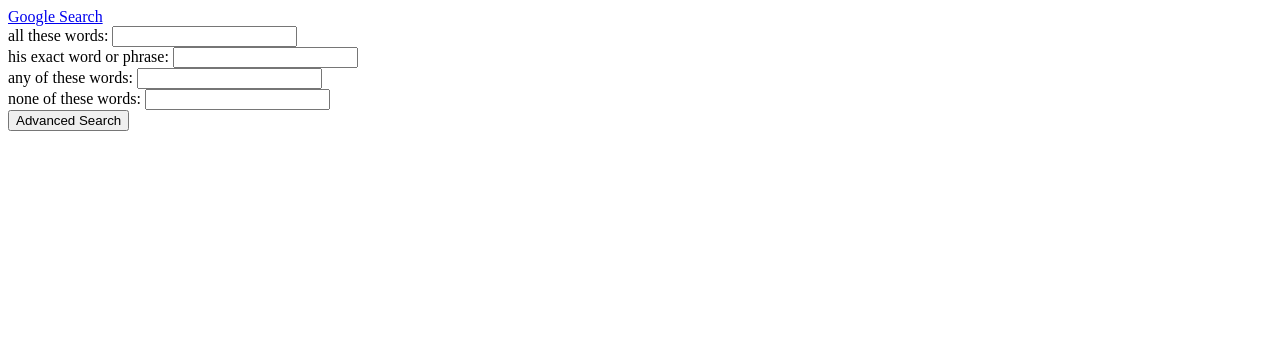
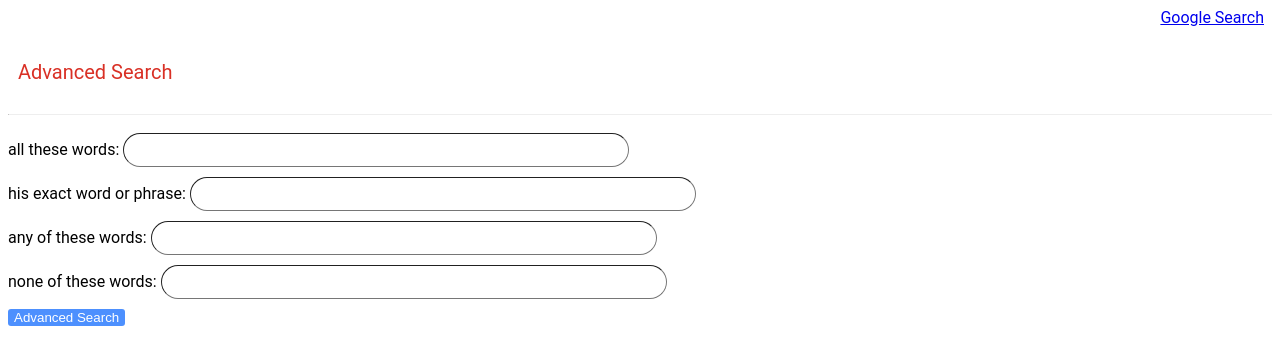
Before and after one commit to menelikm1/Google-Search, a plain HTML site: page advanced_search.html in a window 1280 px wide. Drawn offline with Linux system fonts and the light colour scheme.

Commit message:
added style.css and made updates to html pages

```diff
--- a/advanced_search.html
+++ b/advanced_search.html
@@ -3,33 +3,38 @@
 
 <head>
     <title>Search</title>
+    <link rel="stylesheet" href="style.css">
 </head>
 
 <body>
     <div>
-        <a href="index.html">Google Search</a>
+        <a href="index.html" style="position: absolute; top: 8px; right: 16px;">Google Search</a>
     </div>
-    <form action="https://google.com/search">
     <div>
+        <p>Advanced Search</p>
+        <hr>
+        <form action="https://www.google.com/advanced_search">
+            <div class="adv_query">
                 <label for="all these words:">all these words:</label>
                 <input type="text" name="q">
             </div>
-        <div>
+            <div class="adv_query">
                 <label for="his exact word or phrase:">his exact word or phrase:</label>
                 <input type="text" name="q">
             </div>
-        <div>
+            <div class="adv_query">
                 <label for="any of these words:">any of these words:</label>
                 <input type="text" name="q">
             </div>
-        <div>
+            <div class="adv_query">
                 <label for="none of these words:">none of these words:</label>
                 <input type="text" name="q">
             </div>
             <div>
-            <input type="submit" value="Advanced Search">
+                <input id="adv_search_button" type="submit" value="Advanced Search">
             </div>
         </form>
+    </div>
 </body>
 
 </html>
--- /dev/null
+++ b/style.css
@@ -0,0 +1,56 @@
+body {
+    font-family: Roboto,arial,sans-serif;
+}
+
+a {
+    position: absolute;
+    top: 8px;
+    right: 16px;
+}
+
+#image_search {
+    right: 150px;
+}
+
+form[action="https://google.com/search"],form[action="https://www.google.com/imghp"] {
+    position: absolute;
+    top: 35%;
+    width: 100%;
+    text-align: center;
+}
+
+input:hover {
+    box-shadow: 0 4px 8px 0 rgba(0, 0, 0, 0.2), 0 6px 20px 0 rgba(0, 0, 0, 0.19);
+}
+
+input[type="text"] {
+    width: 500px;
+    height: 30px;
+    border-width: thin;
+    border-radius: 50px;
+    margin-top: 10px;
+}
+
+.submit {
+    margin-top: 10px;
+}
+
+#adv_search_button {
+    color: white;
+    background-color: #4d90fe;
+    margin-top: 10px;
+    border: none;
+    border-radius: 3px;
+}
+
+p {
+    margin-top: 60px;
+    margin-left: 10px;
+    color: #d93025;
+    font-size: 20px;
+}
+
+hr {
+   margin-top: 30px;
+   border-top: 1px gray;
+}
```
Also changed, not shown: image_search.html (+6 -3 lines), index.html (+5 -4 lines). Lines whose indentation alone changed are shown as unchanged.
